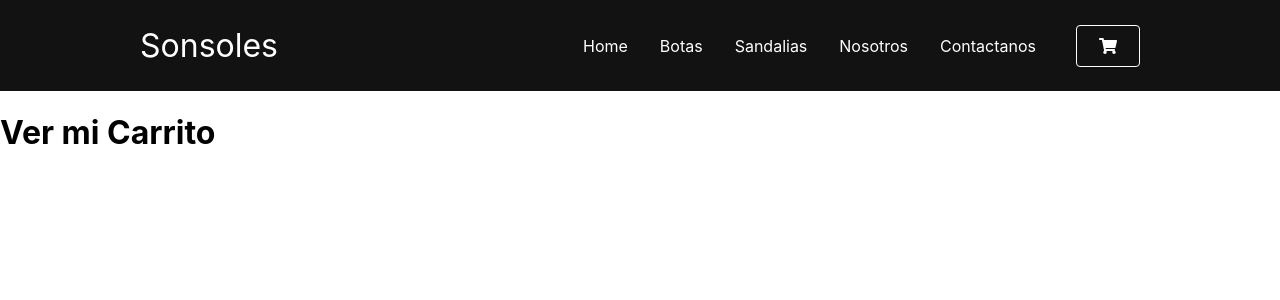
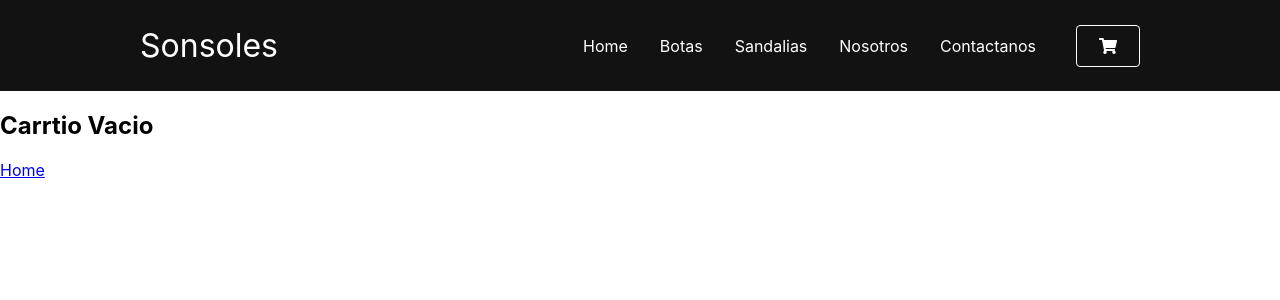
Before and after one commit to fedelu/sonsoles_shop, a React (Create React App) app: page /carrito in a window 1280 px wide. Shown: the top 300 px of the page. Built offline with nearby package versions, Linux system fonts and the light colour scheme.

Commit message:
novena entrega

```diff
--- a/src/context/CartContext.js
+++ b/src/context/CartContext.js
@@ -4,15 +4,31 @@ export const CartContext = createContext ([]);
 
 
 const CartContextProvider = ({children}) => {
-
 const [carrito, setCart] = useState ([]);
 const addToCart = (cantidad, producto) => {
+    if (estaEnElCarrito(producto.id)) {
+        alert('Ya esta en el carrito!');
+    } else {
     setCart ([ ...carrito, {...producto, cantidad}])
+    }
+};
+
+const estaEnElCarrito = (id) => {
+    const respuesta = carrito.some((producto)=> producto.id === id);
+    return respuesta;
+};
+
+const borrarUnProducto = (id) =>{
+    setCart(carrito.filter(producto => producto.id != id))
+}
+
+const vaciarCarrito = () => {
+    setCart([]);
 };
 
 console.log(carrito)
     return(
-        <CartContext.Provider value={{ carrito, addToCart}}>
+        <CartContext.Provider value={{ carrito, addToCart, vaciarCarrito, borrarUnProducto}}>
             {children}
         </CartContext.Provider>
     )
--- a/src/pages/carrito.js
+++ b/src/pages/carrito.js
@@ -1,13 +1,31 @@
 import React, { useContext } from 'react'
+import { Link } from 'react-router-dom';
 import { CartContext } from '../context/CartContext'
 
 const Carrito = () => {
-    const {carrito} = useContext(CartContext)
+    const {carrito, vaciarCarrito, borrarUnProducto} = useContext(CartContext)
+
     return (
-        <div>
-            <h1>Ver mi Carrito</h1>
-        </div>
-    )
-}
+    <div>
+        {carrito.length === 0 ? (
+             <div>
+             <h2>Carrtio Vacio</h2>
+             <Link to="/">Home</Link>
+             </div>
+        ) : (
+             <div>
+                {carrito.map((item) => (
+                    <div key={item.id}>
+                    <h3>{item.nombre}</h3>
+                    <button onClick={()=> borrarUnProducto(item.id)}>Eliminar producto</button>
+                    </div>
+                ))}
+                <button onClick={vaciarCarrito}>Vaciar Carrito</button>
+              </div>
+        )}
+
+    </div>
+    );
+};
 
 export default Carrito;
```
